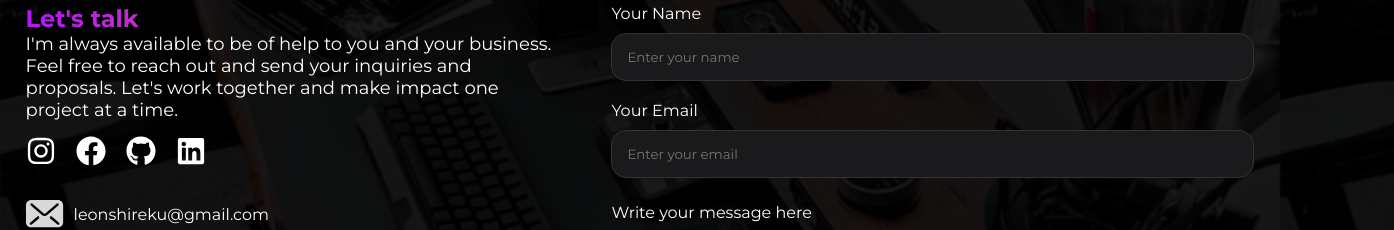
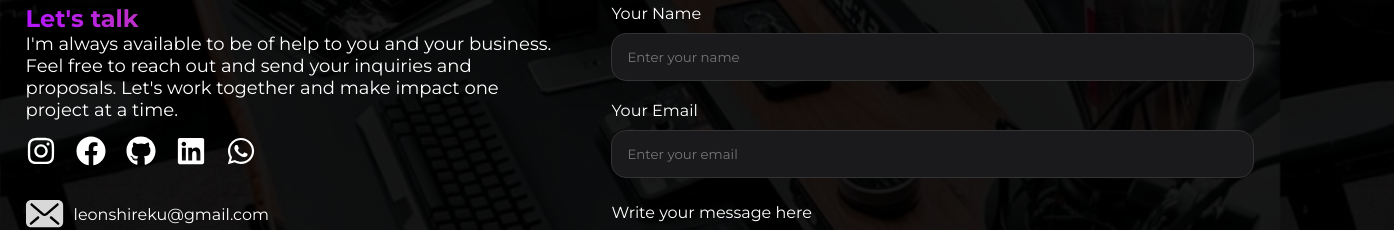
Before and after one commit to leonokumu254/Leon-nelson, a React (Vite) app: page / in a window 1280 px wide. Shown: the part 3280-3510 px from the top of the page, 1394 px wide, since content can reach past the window. Built offline with nearby package versions, Linux system fonts and the light colour scheme.

Commit message:
added a google file to verify my ownership of the URL

```diff
--- /dev/null
+++ b/google1b892cb4a9f2cf19.html
@@ -0,0 +1 @@
+google-site-verification: google1b892cb4a9f2cf19.html
--- a/src/components/Contact/Contact.jsx
+++ b/src/components/Contact/Contact.jsx
@@ -4,7 +4,7 @@
 import mail_icon from '../../../assets/mail_icon.svg'
 import location_icon from '../../../assets/location_icon.svg'
 import call_icon from '../../../assets/call_icon.svg'
-import { FaInstagram, FaFacebook, FaGithub, FaLinkedin } from 'react-icons/fa';
+import { FaInstagram, FaFacebook, FaGithub, FaLinkedin , FaWhatsapp } from 'react-icons/fa';
 
 const Contact = () => {
   return (
@@ -39,6 +39,9 @@
     <a href="https://linkedin.com" target="_blank" rel="noopener noreferrer" className="social-link">
         <FaLinkedin size={30} />
     </a>
+    <a href="https://whatsapp.com" target="_blank" rel="noopener noreferrer" className="social-link">
+        <FaWhatsapp size={30} />
+    </a>
 </div>
 
 
@@ -59,7 +62,8 @@
         </div>
 
 
-        <form data-aos="fade-up" className="contact-form" onSubmit={(e) => e.preventDefault()}>
+
+      <form data-aos="fade-up" className="contact-form" onSubmit={(e) => e.preventDefault()}>
           <div className="form-row">
             <div className="input-group">
               <label>Your Name</label>
```
